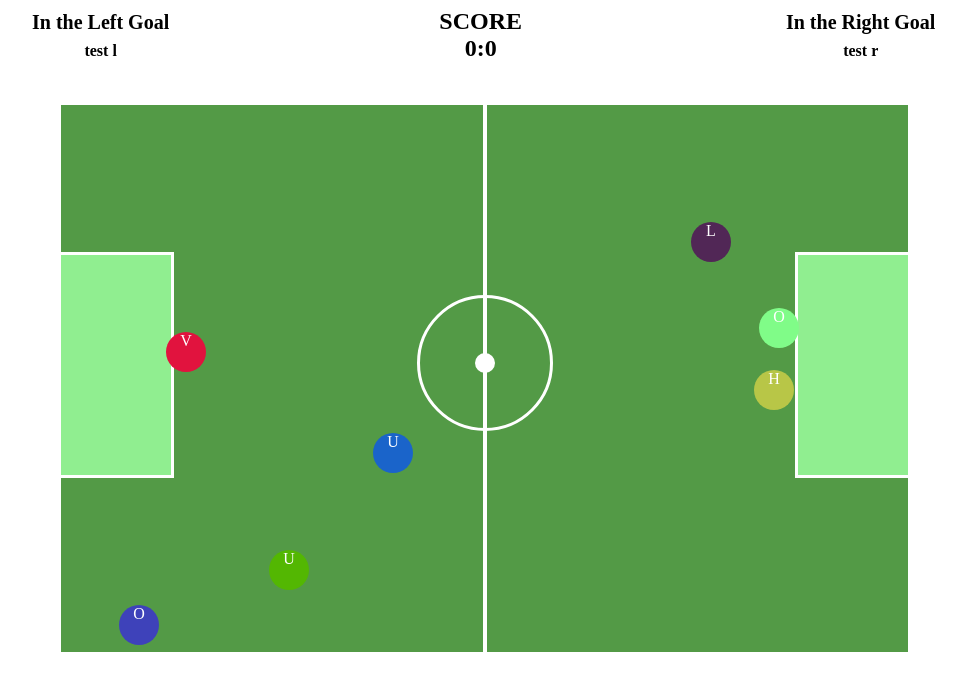
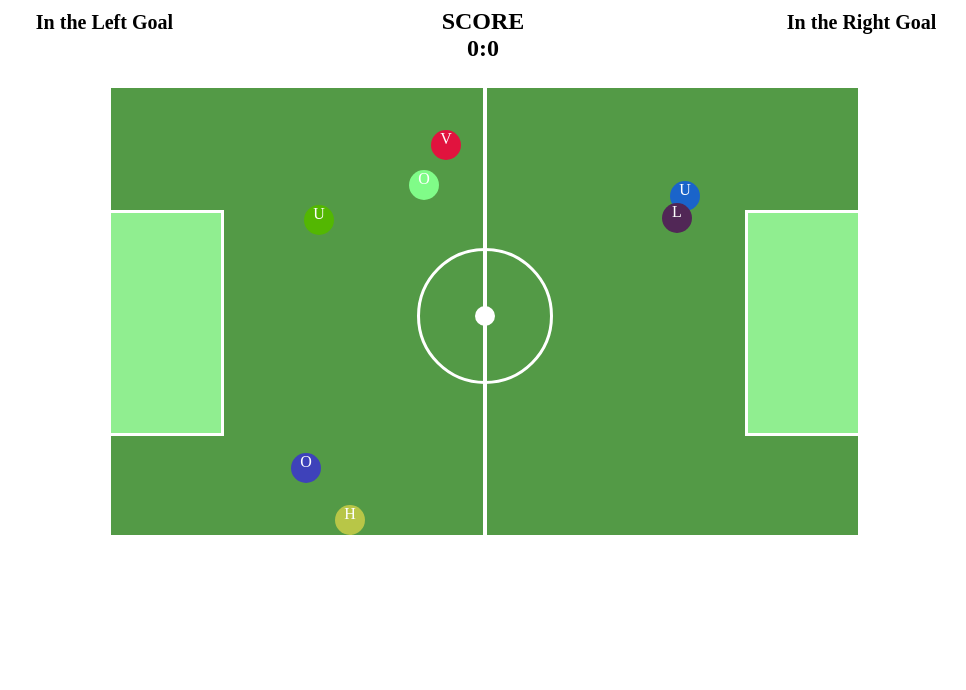
Before and after one commit to Kolezhniuk/drag_and_drop, a plain HTML site: page index.html in a window 1280 px wide. Shown: the whole page, without its empty margins (157-1123 px from the left). Drawn offline with Linux system fonts and the light colour scheme.

Commit message:
small changes

```diff
--- a/index.html
+++ b/index.html
@@ -12,21 +12,25 @@
 
 <body>
     <div class="score-container">
-        <div class="score left-score"> In the Left Goal </div>
-        <div class="score score-title"> SCORE </div>
-        <div class="score right-score"> In the Right Goal </div>
-        <div class="score left-score-result"> test l </div>
-        <div class="score score-result">
-            <span class="left-score-digit"> 0</span>:<span class="right-score-digit">0 </span>
+        <div class="score-panel-title">
+            <div class="score left-score"> In the Left Goal </div>
+            <div class="score score-title"> SCORE </div>
+            <div class="score right-score"> In the Right Goal </div>
         </div>
-        <div class="score right-score-result"> test r </div>
+        <div class="score-panel">
+            <div class="score left-score-result"> </div>
+            <div class="score score-result">
+                <span class="left-score-digit"> 0</span>:<span class="right-score-digit">0 </span>
+            </div>
+            <div class="score right-score-result"> </div>
+        </div>
 
     </div>
     <div class="container">
         <div class="line"></div>
         <div class="half"></div>
-        <div class="panelty left" ondragover="allowDrop(event)"></div>
-        <div class="panelty right" ondragover="allowDrop(event)"></div>
+        <div class="panelty left" ondrop="drop(event)" ondragover="allowDrop(event)"></div>
+        <div class="panelty right" ondrop="drop(event)" ondragover="allowDrop(event)"></div>
         <div class="center"></div>
     </div>
     <div class="ball" style="display: none" draggable="true" ondragstart="drag(event)"> A</div>
--- a/index.js
+++ b/index.js
@@ -1,49 +1,76 @@
 window.onload = function () {
     generateBalls();
-    // isGoal();
 };
 var BALL_COUNT = 7;
-var BAll_SIZE = 40; //px
+var BAll_SIZE = 30;
 
 function allowDrop(ev) {
-    debugger
     ev.preventDefault();
 }
 
 function drag(ev) {
-    debugger
-    ev.dataTransfer.setData("text", ev.target.id);
+    ev.dataTransfer.setData("ball", ev.target.id);
 }
 
 function drop(ev) {
-    debugger
     ev.preventDefault();
-    var data = ev.dataTransfer.getData("text");
-    ev.target.appendChild(document.getElementById(data));
+    var leftGate = document.querySelector('.panelty.left');
+    var rightGate = document.querySelector('.panelty.right');
+    var ballId = ev.dataTransfer.getData("ball");
+    var targetBall = document.getElementById(ballId);
+    var isGoalToLeft = isGoal({ x: ev.x, y: ev.y }, leftGate);
+    var isGoalToRight = isGoal({ x: ev.x, y: ev.y }, rightGate);
+    targetBall.style.left = ev.pageX  + 'px';
+    targetBall.style.top = ev.pageY + 'px';
+    targetBall.draggable = false;
+    if (isGoalToLeft) {
+        incrementScore('.left-score-digit');
+        appendBallToResultTable('.left-score-result', targetBall);
+    }
+    if (isGoalToRight) {
+        incrementScore('.right-score-digit');
+        appendBallToResultTable('.right-score-result', targetBall);
+    }
+}
+
+function incrementScore(querySelector) {
+    var leftScore = document.querySelector(querySelector);
+    leftScore.innerText = parseInt(leftScore.innerText) + 1;
+}
+function appendBallToResultTable(querySelector, ball) {
+    var lefScoretResult = document.querySelector(querySelector);
+    var resultBall =  ball.cloneNode(true);
+    resultBall.id = '';
+    resultBall.style.position = 'relative';
+    resultBall.style.left = 'auto';
+    resultBall.style.top = 'auto';
+    resultBall.style.display = 'inline-block';
+    lefScoretResult.insertBefore(resultBall, lefScoretResult.lastChild);
 }
 
 function generateBalls() {
     var ballTemplate = document.querySelector('.ball');
-    // var lefScoretResult = document.querySelector('.left-score-result')
-    var field =  document.querySelector('.container');
-    var leftGate =  document.querySelector('.panelty.left');
-    var rightGate =  document.querySelector('.panelty.right');
+    var field = document.querySelector('.container');
+    var leftGate = document.querySelector('.panelty.left');
+    var rightGate = document.querySelector('.panelty.right');
 
     for (var index = 0; index < BALL_COUNT; index++) {
         var ball = ballTemplate.cloneNode(true);
         ball.style.backgroundColor = getRandomColor();
         ball.innerText = getRandomLetter();
+        ball.id = 'ball' + index;
         var position = getRandomPositionInRange(field);
-        var isInLeftGoal = isRectangleRangeLeft(position, leftGate);
-        var isRightGoal = isRectangleRangeRight(position, rightGate)
-        while(isInLeftGoal || isRightGoal){
+        var isInLeftGoal = isRectangleInRange(position, leftGate);
+        var isRightGoal = isRectangleInRange(position, rightGate);
+        while (isInLeftGoal || isRightGoal) {
+            console.log(ball.innerText, 'recalc');
             position = getRandomPositionInRange(field);
-            isInLeftGoal = isRectangleRangeLeft(position, leftGate);
-            isRightGoal = isRectangleRangeRight(position, rightGate);
+            isInLeftGoal = isRectangleInRange(position, leftGate);
+            isRightGoal = isRectangleInRange(position, rightGate);
         }
         ball.style.left = position.x + 'px';
         ball.style.top = position.y + 'px';
-        ball.style.display ='block';
+        ball.style.display = 'block';
         document.body.insertBefore(ball, document.body.lastChild);
 
     }
@@ -66,7 +93,7 @@ function getRandomColor() {
 function getElemHeightRange(elem) {
     var rect = elem.getBoundingClientRect();
     var minHeight = rect.top + BAll_SIZE;
-    var maxHeight = rect.bottom  - BAll_SIZE;
+    var maxHeight = rect.bottom - BAll_SIZE;
     return { yMin: minHeight, yMax: maxHeight };
 }
 
@@ -77,17 +104,15 @@ function getElemdWidthRange(elem) {
     return { xMin: minWidth, xMax: maxWidth };
 }
 
-function isRectangleRangeLeft(position, elem) {
+function isRectangleInRange(position, elem) {
     var rect = elem.getBoundingClientRect();
-    var delta = BAll_SIZE/2;
-    return position.x + delta > rect.left   && position.x < rect.right - delta
-         && position.y + delta> rect.top   && position.y < rect.bottom - delta;
+    return (position.x > rect.left && position.x < rect.right)
+        || (position.y > rect.top && position.y < rect.bottom);
 }
-function isRectangleRangeRight(position, elem) {
+function isGoal(position, elem) {
     var rect = elem.getBoundingClientRect();
-    var delta = BAll_SIZE;
-    return position.x - delta > rect.left   && position.x < rect.right + delta
-         && position.y + delta> rect.top   && position.y < rect.bottom - delta;
+    return (position.x > rect.left && position.x < rect.right)
+        && (position.y > rect.top && position.y < rect.bottom);
 }
 
 function getRandomInt(min, max) {
@@ -101,5 +126,5 @@ function getRandomPositionInRange(elem) {
     var yRange = getElemHeightRange(elem);
     var x = getRandomInt(xRange.xMin, xRange.xMax)
     var y = getRandomInt(yRange.yMin, yRange.yMax)
-    return {x: x, y:y};
+    return { x: x, y: y };
 }
--- a/style.css
+++ b/style.css
@@ -3,16 +3,16 @@ body {
 }
 
 .container {
-    width           : 850px;
-    height          : 550px;
-    margin          : 10px auto;
+    width           : 750px;
+    height          : 450px;
+    margin          : auto;
     background-color: #539A46;
     position        : relative;
 }
 
 .container .line {
-    width   : 850px;
-    height  : 550px;
+    width   : 750px;
+    height  : 450px;
     border  : 3px solid #ffffff;
     position: absolute;
     left    : 0px;
@@ -23,8 +23,8 @@ body {
 }
 
 .container .half {
-    width             : 425px;
-    height            : 550px;
+    width             : 375px;
+    height            : 450px;
     position          : absolute;
     top               : 0px;
     border-right-color: #fff;
@@ -45,7 +45,7 @@ body {
 
 .container .panelty.left {
     left             : 3px;
-    top              : 150px;
+    top              : 125px;
     border-left-color: transparent;
     border-left-width: 0px;
     background-color : #90EE90
@@ -53,7 +53,7 @@ body {
 
 .container .panelty.right {
     right             : 0px;
-    top               : 150px;
+    top               : 125px;
     border-right-color: transparent;
     border-right-width: 0px;
     background-color  : #90EE90
@@ -64,10 +64,8 @@ body {
     width                : 130px;
     height               : 130px;
     border               : 3px solid #ffffff;
-    left                 : 359px;
-    top                  : 193px;
-    -webkit-border-radius: 50%;
-    -moz-border-radius   : 50%;
+    left                 : 309px;
+    top                  : 163px;
     border-radius        : 50%;
 }
 
@@ -80,15 +78,13 @@ body {
     position             : absolute;
     right                : 55px;
     top                  : 55px;
-    -webkit-border-radius: 50%;
-    -moz-border-radius   : 50%;
     border-radius        : 50%;
 }
 
 .ball {
     position        : absolute;
-    height          : 40px;
-    width           : 40px;
+    height          : 30px;
+    width           : 30px;
     border-radius   : 50%;
     background-color: cornflowerblue;
     left            : 495px;
@@ -101,15 +97,13 @@ body {
 
 }
 
-.score .ball {
-    display: inline-block;
-}
+
 
 
 .score-title,
 .score-result {
     font-size: 24px;
-    width    : 20%;
+    width    : 19.5%;
 }
 
 .left-score,
@@ -119,15 +113,23 @@ body {
 }
 
 .score {
-    display    : inline-block;
+    display   : table-cell;
     text-align : center;
     font-weight: bold
+}
+.score .ball {
+    margin-left: 10px;
 }
 
 .left-score-result,
 .right-score-result {
     height   : 50px;
-    margin   : 0 auto;
+    overflow: hidden;
     width    : 39.5%;
-    font-size: 16px
+    font-size: 16px;
 }
+.score-panel, .score-panel-title {
+    display: table;
+    width: 100%;
+    table-layout: fixed;
+}
```
